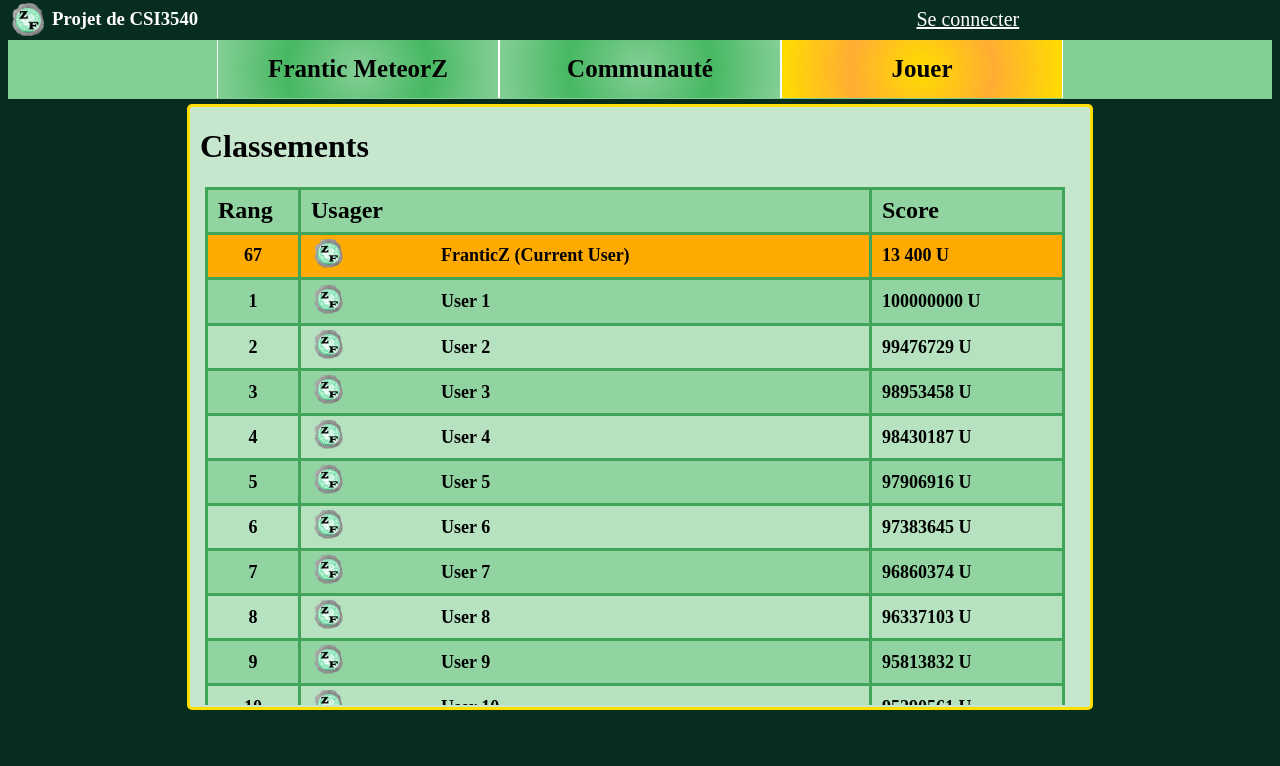
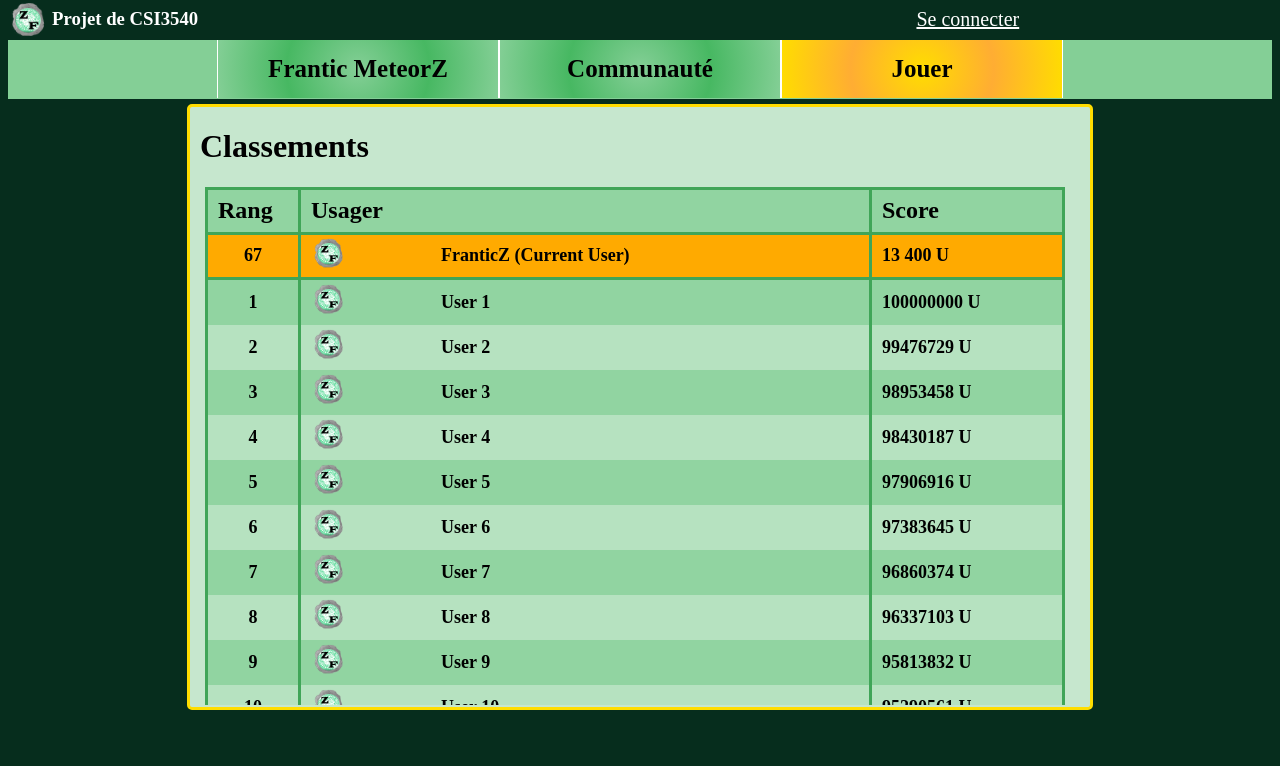
Before and after one commit to paquzach/CSI3540_Projet_ZP_FT, a PHP site: page /public/html/highscore.html in a window 1280 px wide. Shown: the top 766 px of the page. Run offline with PHP 8.4, Linux system fonts and the light colour scheme.

Commit message:
More touches to the highscore table

```diff
--- a/F&Z/public/css/style.css
+++ b/F&Z/public/css/style.css
@@ -74,7 +74,7 @@ body
 .highscoresTable tr {
 	height: 45px;
 	padding: 0px 0px 0px 0px;
-	border-bottom: 3px solid  #40a558;
+
 }
 
 .highscoresTable th{
```
